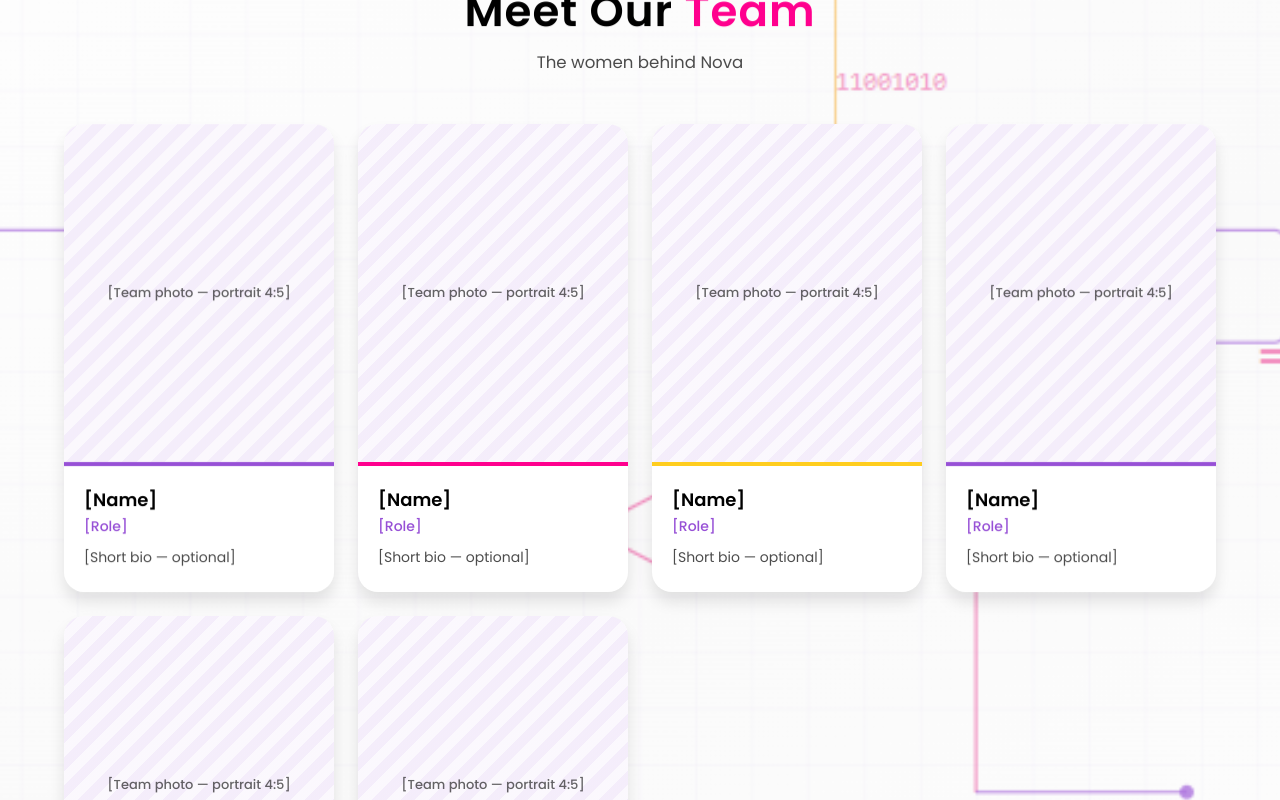
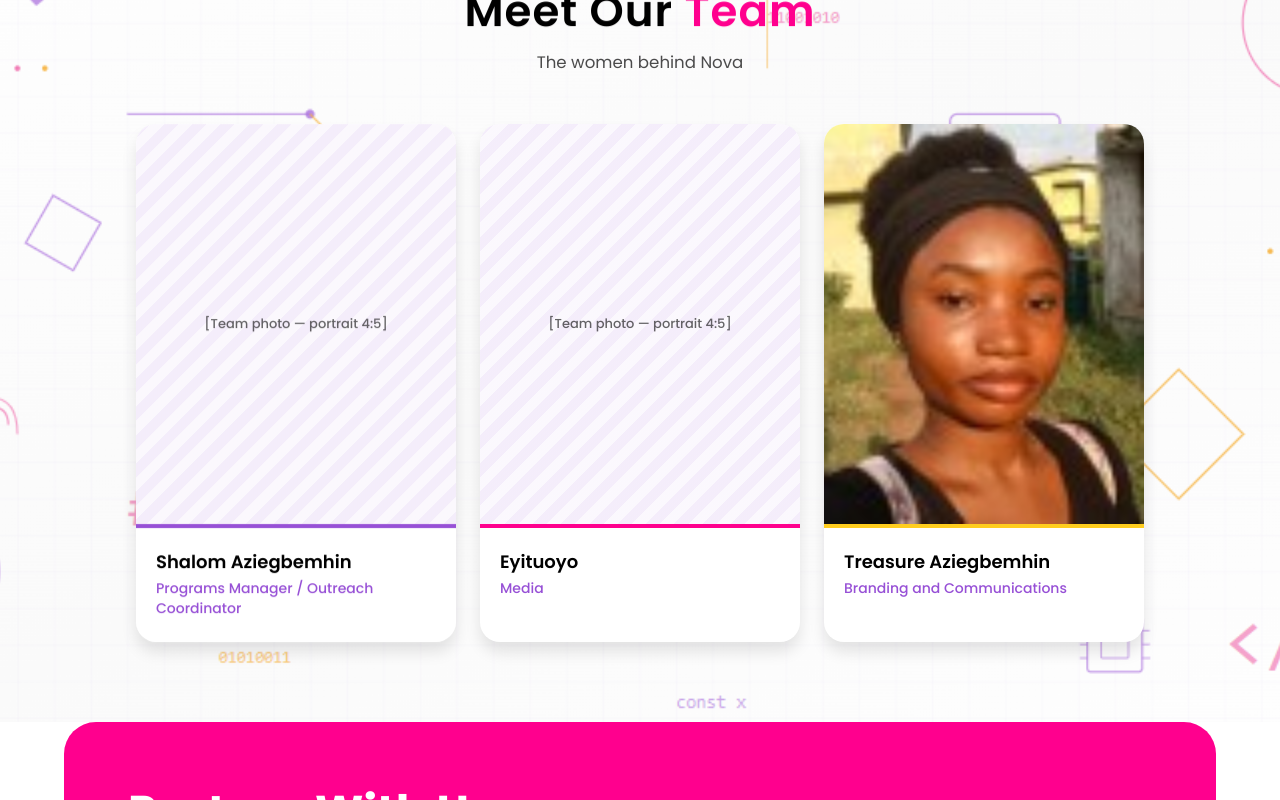
Before and after one commit to FOA-developer/NOVA, a React (Vite) app in the folder nova-web/: page /about in a window 1280 px wide. Shown: the part 2340-3140 px from the top of the page. Built offline with nearby package versions, Linux system fonts and the light colour scheme.

Commit message:
feat: enhance outreach components; conditionally render location and update team member details

```diff
--- a/nova-web/src/components/sections/OutreachCard.jsx
+++ b/nova-web/src/components/sections/OutreachCard.jsx
@@ -31,10 +31,12 @@
               <i className="ri-calendar-line text-nova-purple" />
               {o.date}
             </span>
-            <span className="flex items-center gap-1.5 text-[13px] font-medium bg-nova-pink/10 text-black rounded-[2rem] px-3 py-[5px]">
-              <i className="ri-map-pin-line text-nova-pink" />
-              {o.location}
-            </span>
+            {o.location && (
+              <span className="flex items-center gap-1.5 text-[13px] font-medium bg-nova-pink/10 text-black rounded-[2rem] px-3 py-[5px]">
+                <i className="ri-map-pin-line text-nova-pink" />
+                {o.location}
+              </span>
+            )}
           </div>
           <h3 className="text-[length:clamp(22px,2.4vw,30px)] font-semibold m-0">{o.title}</h3>
           <p className="text-[15px] leading-[1.7] text-black/70 m-0">{o.description}</p>
--- a/nova-web/src/components/sections/OutreachFeature.jsx
+++ b/nova-web/src/components/sections/OutreachFeature.jsx
@@ -34,7 +34,9 @@
           <h2 className="text-[length:clamp(26px,3.4vw,44px)] font-bold m-0 leading-[1.15]">{o.title}</h2>
           <div className="flex flex-wrap gap-2.5 mt-5">
             <Chip icon="ri-calendar-line" iconColor="#9750D6">{o.date}</Chip>
-            <Chip icon="ri-map-pin-line" iconColor="#FF008E">{o.location}</Chip>
+            {o.location && (
+              <Chip icon="ri-map-pin-line" iconColor="#FF008E">{o.location}</Chip>
+            )}
             <Chip icon="ri-school-line" iconColor="#000">{o.school}</Chip>
           </div>
           <p className="text-[length:clamp(15px,1.3vw,17px)] leading-[1.75] text-black/75 mt-6 [text-wrap:pretty]">
--- a/nova-web/src/components/sections/TeamCard.jsx
+++ b/nova-web/src/components/sections/TeamCard.jsx
@@ -18,11 +18,11 @@
   return (
     <div className="h-full rounded-[1.25rem] overflow-hidden bg-white shadow-card transition-[transform,box-shadow] duration-[350ms] hover:-translate-y-2 hover:shadow-[0_24px_40px_-14px_rgba(151,80,214,0.5)]">
       {hasPhoto ? (
-        <div
-          role="img"
-          aria-label={member.name}
-          style={{ backgroundImage: `url("${member.photo}")` }}
-          className="aspect-[4/5] bg-cover bg-center"
+        <img
+          src={member.photo}
+          alt={`${member.name}, ${member.role}`}
+          loading="lazy"
+          className="w-full aspect-[4/5] object-cover object-[center_top] block"
         />
       ) : (
         <div className="aspect-[4/5] placeholder-stripes flex items-center justify-center text-black/60 text-[13px] font-medium text-center p-4">
--- a/nova-web/src/data/outreaches.js
+++ b/nova-web/src/data/outreaches.js
@@ -6,8 +6,8 @@
   {
     id: 'outreach-01',
     title: 'STEM Outreach at God’s Royal Supreme Academy',
-    date: '[Date]',
-    location: '[Location]',
+    date: 'May 12',
+    location: '', // shown only if set; the school below is the real place for this outreach
     school: "God's Royal Supreme Academy",
     description:
       'Before the outreach, many of the girls knew little about what they could do in STEM. Over the course of the session, we explored what Science, Technology, Engineering and Mathematics can open up for them. They left filled with new possibilities for their future.',
--- a/nova-web/src/data/site.js
+++ b/nova-web/src/data/site.js
@@ -31,10 +31,10 @@
 
 // From the original repo js/data.js (aboutInfo).
 export const FOCUS_AREAS = [
-  { icon: 'ri-book-open-line', header: 'Education', info: 'Providing comprehensive technology training programs that cover coding, design, AI, and more' },
-  { icon: 'ri-user-star-line', header: 'Mentorship', info: 'Connecting students with experienced tech professionals who guide and inspire their journey' },
-  { icon: 'ri-rocket-line', header: 'Opportunities', info: 'Creating pathways to internships, jobs, and entrepreneurship in the technology sector' },
-  { icon: 'ri-group-line', header: 'Community', info: 'Building a supportive network of young women in tech across Africa' },
+  { icon: 'ri-book-open-line', header: 'Education', info: 'Providing comprehensive STEM education programs that cover science, technology, engineering and mathematics' },
+  { icon: 'ri-user-star-line', header: 'Mentorship', info: 'Connecting students with experienced STEM professionals who guide and inspire their journey' },
+  { icon: 'ri-rocket-line', header: 'Opportunities', info: 'Creating pathways to internships, jobs, and entrepreneurship in STEM' },
+  { icon: 'ri-group-line', header: 'Community', info: 'Building a supportive network of young women in STEM across Africa' },
 ]
 
 export const APPROACH = [
--- a/nova-web/src/data/team.js
+++ b/nova-web/src/data/team.js
@@ -8,11 +8,10 @@
   photo: '/img/lighttt.webp',
 }
 
+// To add a photo later, set `photo` to a path like '/img/<file>'. Add a `bio` string
+// or fill in `socials` values and those parts appear automatically.
 export const team = [
-  { name: '[Name]', role: '[Role]', bio: '[Short bio — optional]', photo: null, socials: { linkedin: '', instagram: '', email: '' } },
-  { name: '[Name]', role: '[Role]', bio: '[Short bio — optional]', photo: null, socials: { linkedin: '', instagram: '', email: '' } },
-  { name: '[Name]', role: '[Role]', bio: '[Short bio — optional]', photo: null, socials: { linkedin: '', instagram: '', email: '' } },
-  { name: '[Name]', role: '[Role]', bio: '[Short bio — optional]', photo: null, socials: { linkedin: '', instagram: '', email: '' } },
-  { name: '[Name]', role: '[Role]', bio: '[Short bio — optional]', photo: null, socials: { linkedin: '', instagram: '', email: '' } },
-  { name: '[Name]', role: '[Role]', bio: '[Short bio — optional]', photo: null, socials: { linkedin: '', instagram: '', email: '' } },
+  { name: 'Shalom Aziegbemhin', role: 'Programs Manager / Outreach Coordinator', bio: '', photo: null, socials: { linkedin: '', instagram: '', email: '' } },
+  { name: 'Eyituoyo', role: 'Media', bio: '', photo: null, socials: { linkedin: '', instagram: '', email: '' } },
+  { name: 'Treasure Aziegbemhin', role: 'Branding and Communications', bio: '', photo: '/img/treasureeee.jpg', socials: { linkedin: '', instagram: '', email: '' } },
 ]
--- a/nova-web/src/pages/About.jsx
+++ b/nova-web/src/pages/About.jsx
@@ -98,9 +98,11 @@
           >
             The women behind Nova
           </Reveal>
-          <div className="grid grid-cols-[repeat(auto-fill,minmax(min(100%,260px),1fr))] gap-6">
+          {/* Flex + justify-center keeps 3 across on desktop and centers any lone card
+              on tablet (no left-aligned orphan); stacks to one column on mobile. */}
+          <div className="flex flex-wrap justify-center gap-6">
             {team.map((m, i) => (
-              <Reveal key={i} dir="up" delay={(i % 3) * 90}>
+              <Reveal key={i} dir="up" delay={(i % 3) * 90} className="flex-[1_1_260px] max-w-[320px] min-w-0">
                 <TeamCard member={m} accent={BRAND_COLORS[i % 3]} />
               </Reveal>
             ))}
--- a/nova-web/src/pages/Home.jsx
+++ b/nova-web/src/pages/Home.jsx
@@ -5,8 +5,10 @@
 import CoreValues from '../components/sections/CoreValues.jsx'
 import PartnerCta from '../components/sections/PartnerCta.jsx'
 import OutreachCard from '../components/sections/OutreachCard.jsx'
+import TeamCard from '../components/sections/TeamCard.jsx'
 import { usePageTitle } from '../hooks/usePageTitle.js'
 import { outreaches } from '../data/outreaches.js'
+import { team } from '../data/team.js'
 import {
   BRAND_COLORS,
   HERO_SUBHEAD,
@@ -254,18 +256,10 @@
                 Meet the full team
               </a>
             </Reveal>
-            <div className="grid grid-cols-[repeat(auto-fit,minmax(min(100%,220px),1fr))] gap-6">
-              {[0, 1, 2, 3].map((i) => (
-                <Reveal key={i} dir="up" delay={(i % 4) * 90}>
-                  <div className="rounded-2xl overflow-hidden bg-white shadow-card transition-transform duration-300 hover:-translate-y-1.5">
-                    <div className="aspect-square placeholder-stripes flex items-center justify-center text-black/60 text-[13px] font-medium">
-                      [Team photo — 1:1]
-                    </div>
-                    <div className="p-5">
-                      <div className="text-lg font-semibold">[Name]</div>
-                      <div className="text-sm text-black/65 mt-0.5">[Role]</div>
-                    </div>
-                  </div>
+            <div className="flex flex-wrap justify-center gap-6">
+              {team.map((m, i) => (
+                <Reveal key={i} dir="up" delay={(i % 3) * 90} className="flex-[1_1_260px] max-w-[320px] min-w-0">
+                  <TeamCard member={m} accent={BRAND_COLORS[i % 3]} />
                 </Reveal>
               ))}
             </div>
```
